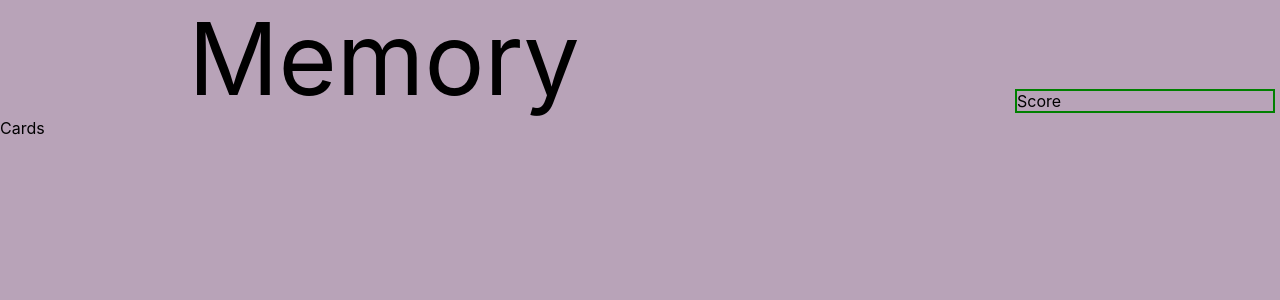
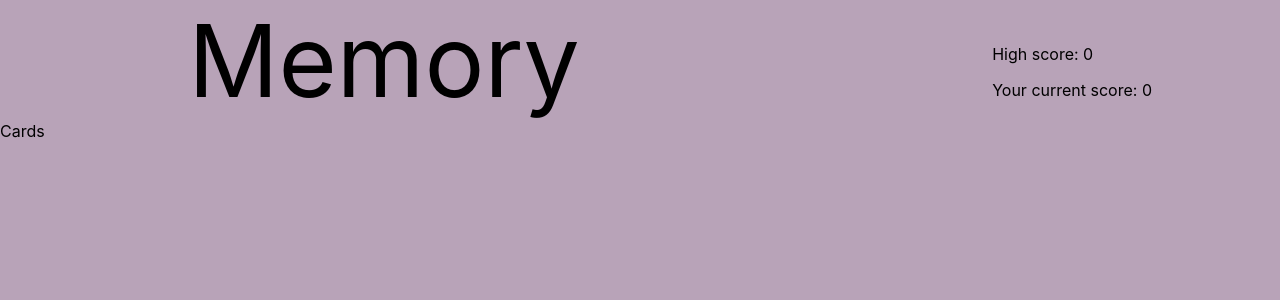
Before and after one commit to ccrutcher/memory-game, a React (Create React App) app: page / in a window 1280 px wide. Shown: the top 300 px of the page. Built offline with nearby package versions, Linux system fonts and the light colour scheme.

Commit message:
Added score state to Game component

```diff
--- a/src/Components/App.js
+++ b/src/Components/App.js
@@ -1,15 +1,10 @@
-import '../Styles/App.css';
+import Game from './Game'
+
 
 function App() {
   return (
     <div className="App">
-      <div id="top-section">
-        <div id="title">Memory</div>
-        <div id="score">Score</div>
-      </div>
-      <div id="bottom-section">
-        <div id="cards">Cards</div>
-      </div>
+      <Game />
     </div>
   );
 }
--- /dev/null
+++ b/src/Components/Card.js
@@ -0,0 +1,11 @@
+import React from 'react'
+
+const Card = () => {
+    return(
+        <div id="bottom-section">
+            <div id="cards">Cards</div>
+        </div>
+    )
+}
+
+export default Card;
--- /dev/null
+++ b/src/Components/Game.js
@@ -0,0 +1,21 @@
+import React, {useState, useEffect} from 'react'
+import Header from './Header'
+import Card from './Card'
+import '../Styles/App.css';
+
+const Game = () => {
+
+    const [currentScore, setCurrentScore] = useState(0);
+    const [highScore, setHighScore] = useState(0);
+
+
+
+    return(
+        <div>
+            <Header currentScore={currentScore} highScore={highScore} />
+            <Card />
+        </div>
+    )
+}
+
+export default Game;
--- /dev/null
+++ b/src/Components/Header.js
@@ -0,0 +1,14 @@
+import React from 'react'
+
+const Header = props => {
+    return(
+    <div id="top-section">
+        <div id="title">Memory</div>
+        <div id="score">
+            <p id="high-score">High score: {props.highScore}</p>
+            <p id="current-score">Your current score: {props.currentScore} </p>
+        </div>
+    </div>)
+}
+
+export default Header;
--- a/src/Styles/App.css
+++ b/src/Styles/App.css
@@ -1,4 +1,4 @@
-.App {
+.Game {
   display: flex;
   flex-direction: column;
   height: 98vh;
@@ -21,10 +21,8 @@
 
 #score {
   position: absolute;
-  right: 5px;
+  right: 10%;
   bottom: 5px;
-  min-width: 20vw;
-  border: 2px solid green;
 }
 
 #cards {
```
